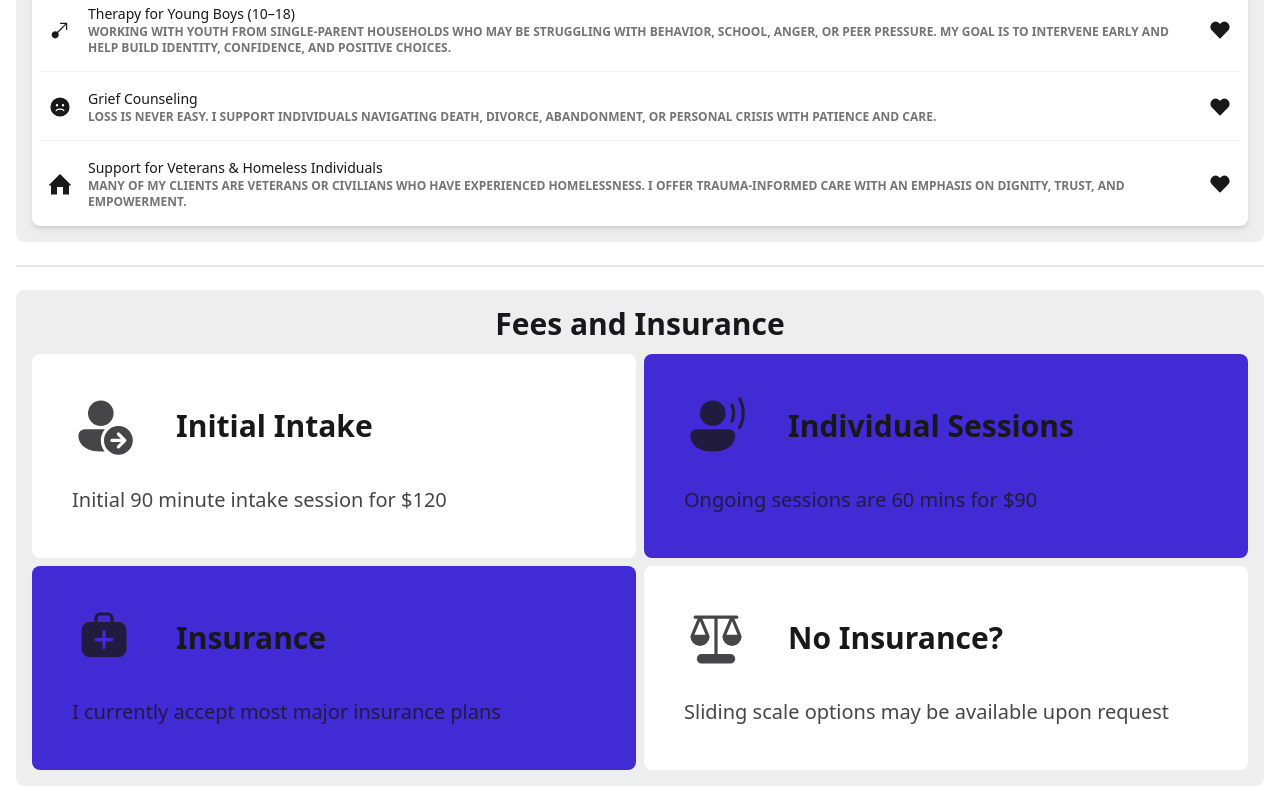
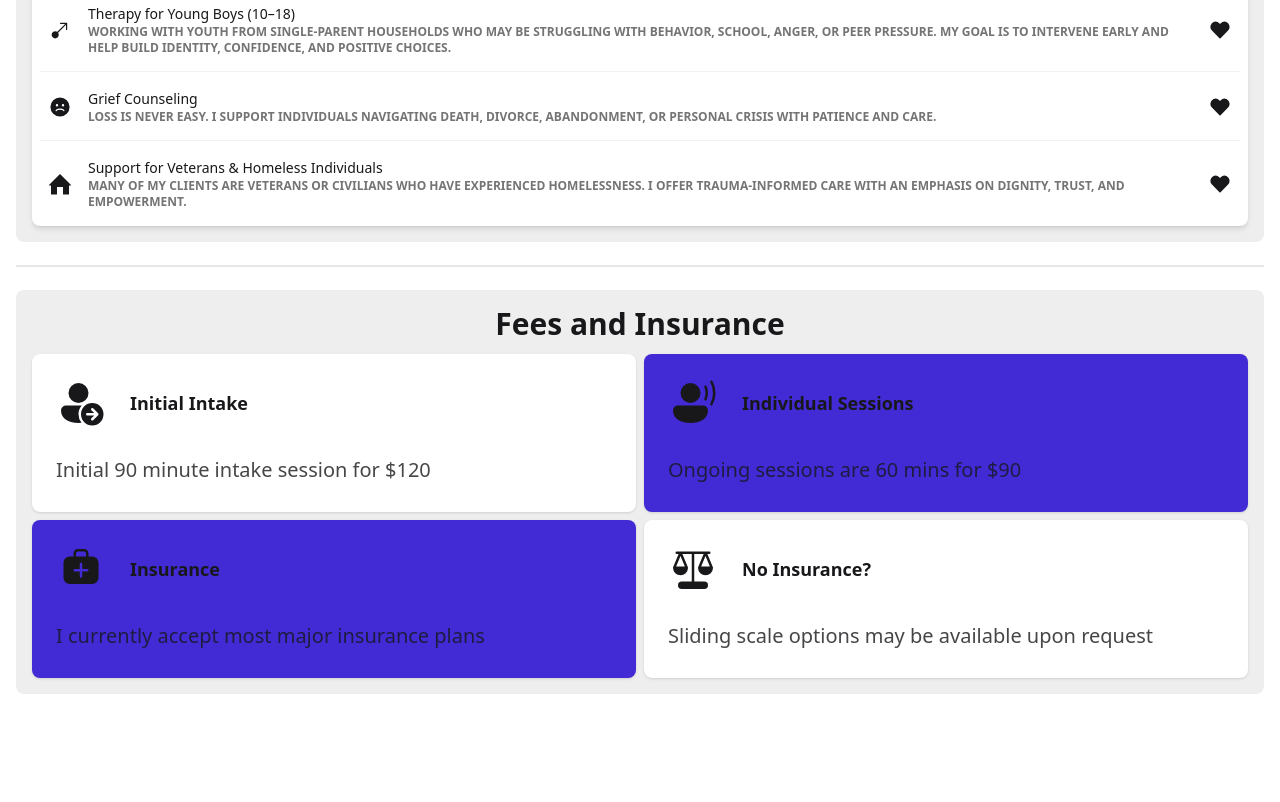
Before and after one commit to Efletcher65/ernest-lcp, an Astro site: page / in a window 1280 px wide. Shown: the part 1213-2015 px from the top of the page. After the commit the page ends 1923 px from the top, so only its background shows below. Built offline with nearby package versions, Linux system fonts and the light colour scheme; Astro itself is replaced by a stand-in of ours.

Commit message:
convert fees section to diasyUI cards

```diff
--- a/src/pages/index.astro
+++ b/src/pages/index.astro
@@ -143,19 +143,22 @@ const fees = [
         <h2 class='base-content mx-auto mb-3 text-3xl font-bold'>
           Fees and Insurance
         </h2>
-        <ul class='grid grid-cols-1 gap-2 md:grid-cols-2'>
+
+        <div class='grid grid-cols-1 gap-2 md:grid-cols-2'>
           {
             fees.map((fee) => (
-              <li class='prose lg:prose-xl md:nth-2:bg-primary md:nth-3:bg-primary md:nth-1:bg-base-100 md:nth-4:bg-base-100 rounded-box max-sm:odd:bg-primary max-sm:even:bg-base-100 p-10'>
-                <div class='flex items-center gap-10'>
-                  <fee.image width={64} height={64} />
-                  <h3 class='m-0!'>{fee.title}</h3>
+              <div class='card card-md md:nth-2:bg-primary md:nth-3:bg-primary md:nth-1:bg-base-100 md:nth-4:bg-base-100 max-sm:odd:bg-primary max-sm:even:bg-base-100 w-full shadow-sm'>
+                <div class='card-body'>
+                  <div class='mb-4 flex items-center gap-6'>
+                    <fee.image width={50} height={50} />
+                    <h3 class='card-title'>{fee.title}</h3>
+                  </div>
+                  <p class='prose md:prose-xl'>{fee.content}</p>
                 </div>
-                <p>{fee.content}</p>
-              </li>
+              </div>
             ))
           }
-        </ul>
+        </div>
       </section>
     </Menu>
   </body>
```
